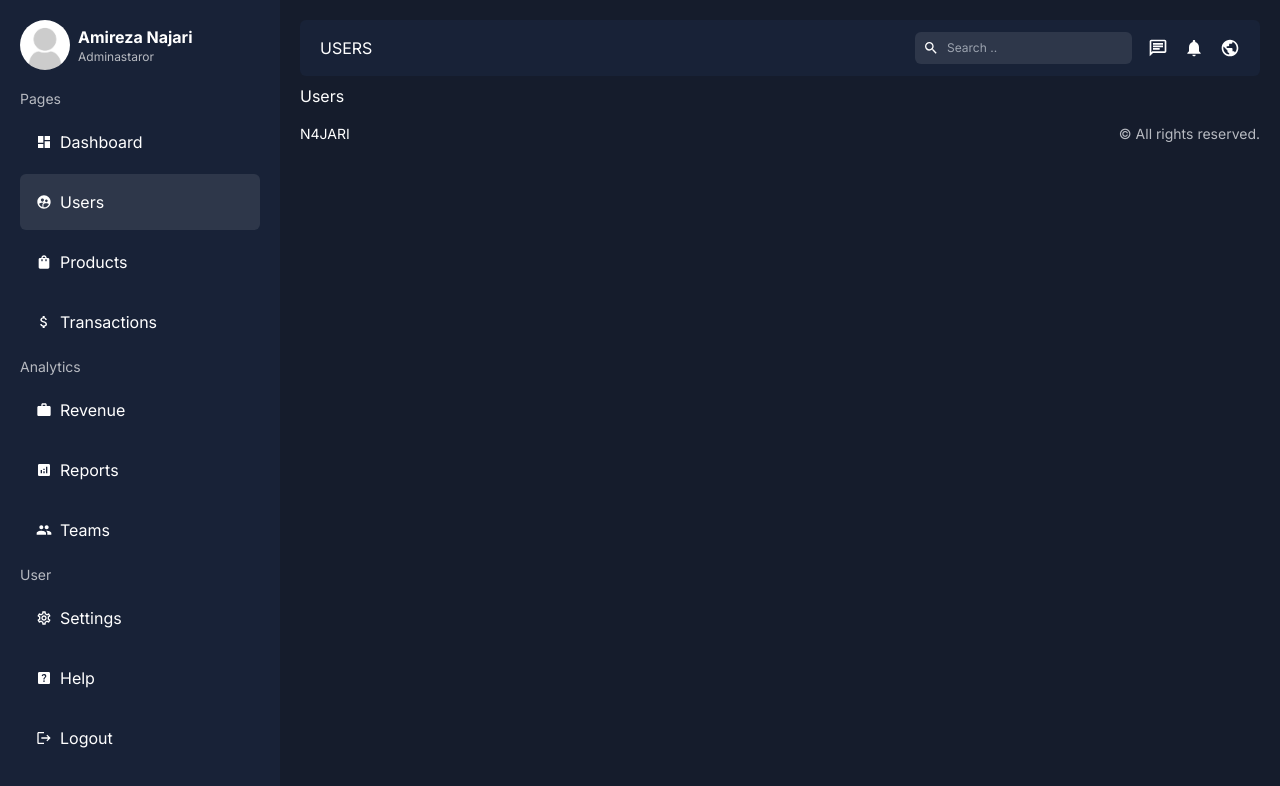
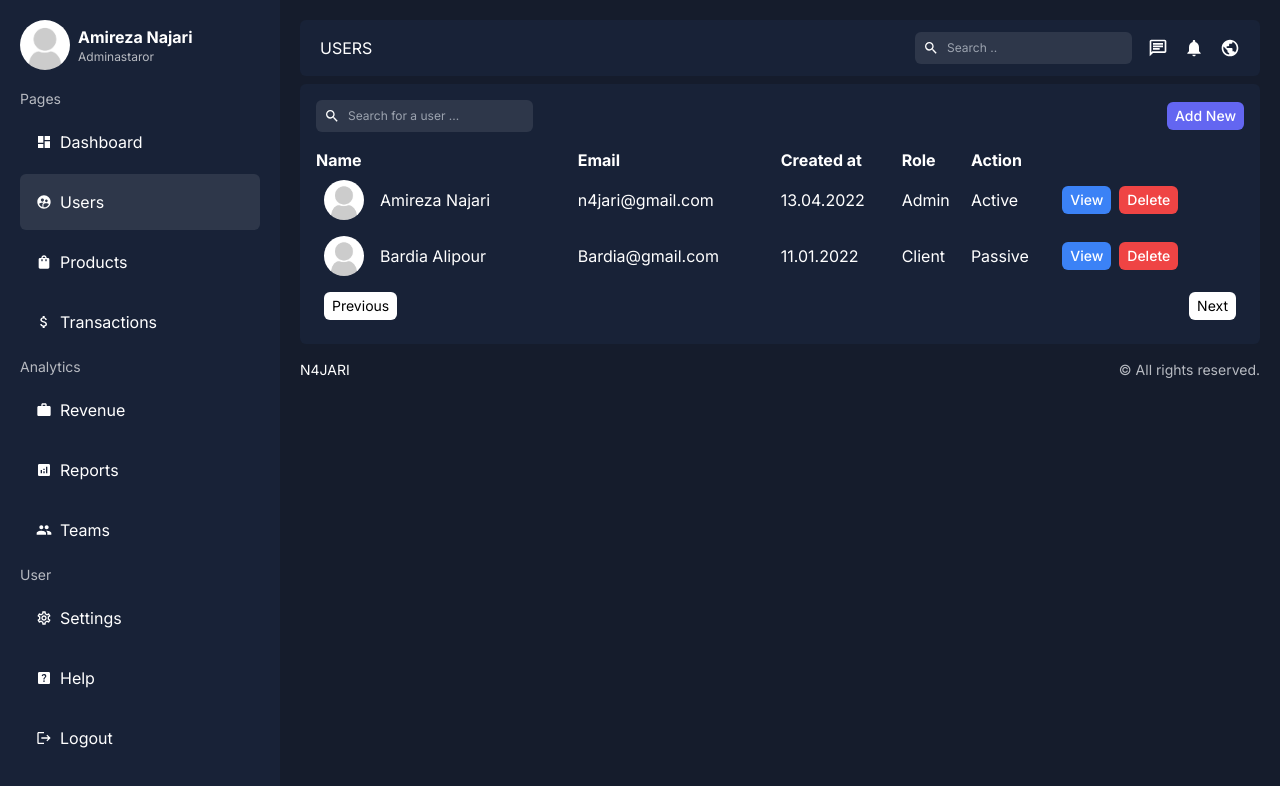
Before and after one commit to n4jari/admin, a Next.js app: page /dashboard/users in a window 1280 px wide. Shown: the top 786 px of the page. Built offline with nearby package versions, Linux system fonts and the light colour scheme.

Commit message:
feat-create users component and added style

```diff
--- a/app/dashboard/users/page.jsx
+++ b/app/dashboard/users/page.jsx
@@ -1,9 +1,96 @@
-import React from 'react'
+import Pagination from "@/app/ui/dashboard/pagination/Pagination";
+import Search from "@/app/ui/dashboard/search/Search";
+import Image from "next/image";
+import Link from "next/link";
 
 const Users = () => {
   return (
-    <div>Users</div>
-  )
-}
+    <div className="p-4 bg-soft rounded-md">
+      <div className="flex items-center justify-between mb-4">
+        <Search placeholder="Search for a user ..." />
+        <Link href="/dashboard/users/add">
+          <button className="py-1 px-2 text-sm font-medium bg-indigo-500 hover:bg-indigo-600 rounded-md border-none w-fit cursor-pointer">
+            Add New
+          </button>
+        </Link>
+      </div>
+      <table className="w-full text-left">
+        <thead>
+          <tr>
+            <th>Name</th>
+            <th>Email</th>
+            <th>Created at</th>
+            <th>Role</th>
+            <th>Action</th>
+            <th></th>
+          </tr>
+        </thead>
+        <tbody>
+          <tr>
+            <td className="p-2">
+              <div className="flex items-center gap-4">
+                <Image
+                  className="rounded-full object-cover"
+                  src="/noavatar.png"
+                  width={40}
+                  height={40}
+                  alt=""
+                />
+                Amireza Najari
+              </div>
+            </td>
+            <td>n4jari@gmail.com</td>
+            <td>13.04.2022</td>
+            <td>Admin</td>
+            <td>Active</td>
+            <td>
+              <div className="flex gap-2 py-1 px-2">
+                <Link href="/">
+                  <button className="py-1 px-2 text-sm font-medium bg-blue-500 hover:bg-blue-600 rounded-md border-none w-fit cursor-pointer">
+                    View
+                  </button>
+                </Link>
+                <button className="py-1 px-2 text-sm font-medium bg-red-500 hover:bg-red-600 rounded-md border-none w-fit cursor-pointer">
+                  Delete
+                </button>
+              </div>
+            </td>
+          </tr>
+          <tr>
+            <td className="p-2">
+              <div className="flex items-center gap-4">
+                <Image
+                  className="rounded-full object-cover"
+                  src="/noavatar.png"
+                  width={40}
+                  height={40}
+                  alt=""
+                />
+                Bardia Alipour
+              </div>
+            </td>
+            <td>Bardia@gmail.com</td>
+            <td>11.01.2022</td>
+            <td>Client</td>
+            <td>Passive</td>
+            <td>
+              <div className="flex gap-2 py-1 px-2">
+                <Link href="/">
+                  <button className="py-1 px-2 text-sm font-medium bg-blue-500 hover:bg-blue-600 rounded-md border-none w-fit cursor-pointer">
+                    View
+                  </button>
+                </Link>
+                <button className="py-1 px-2 text-sm font-medium bg-red-500 hover:bg-red-600 rounded-md border-none w-fit cursor-pointer">
+                  Delete
+                </button>
+              </div>
+            </td>
+          </tr>
+        </tbody>
+      </table>
+      <Pagination />
+    </div>
+  );
+};
 
-export default Users
+export default Users;
--- a/app/ui/dashboard/navbar/Navbar.jsx
+++ b/app/ui/dashboard/navbar/Navbar.jsx
@@ -14,7 +14,7 @@ const Navbar = () => {
     <div className="flex justify-between bg-soft rounded-md px-5 py-3 items-center mb-2">
       <div className="uppercase">{pathname.split("/").pop()}</div>
       <div className="flex items-center gap-4">
-        <div className="flex  items-center gap-1 rounded-md px-2 py-1 bg-active-sidebar">
+        <div className="flex items-center gap-1 rounded-md px-2 py-1 bg-active-sidebar">
           <MdSearch />
           <input
             className="bg-transparent text-xs p-1 outline-none border-none"
--- /dev/null
+++ b/app/ui/dashboard/pagination/Pagination.jsx
@@ -0,0 +1,16 @@
+import React from "react";
+
+const Pagination = () => {
+  return (
+    <div className="flex justify-between p-2 text-sm">
+      <button className="py-1 px-2 rounded-md bg-white hover:bg-gray-200 text-black disabled:cursor-not-allowed" disabled>
+        Previous
+      </button>
+      <button className="py-1 px-2 rounded-md bg-white text-black hover:bg-gray-200 disabled:cursor-not-allowed">
+        Next
+      </button>
+    </div>
+  );
+};
+
+export default Pagination;
--- a/app/ui/dashboard/rightbar/page.jsx
+++ b/app/ui/dashboard/rightbar/page.jsx
@@ -29,7 +29,7 @@ const RightBar = () => {
             tempora possimus. Odit atque saepe, quis sapiente accusantium
             numquam ipsa?
           </p>
-          <button className="flex items-center gap-1 p-2 text-sm font-medium bg-indigo-500 hover:bg-indigo-600 rounded-md border-none w-fit cursor-pointer">
+          <button className="flex items-center gap-1 py-1 px-2 text-sm font-medium bg-indigo-500 hover:bg-indigo-600 rounded-md border-none w-fit cursor-pointer">
             <MdPlayCircleFilled />
             Watch
           </button>
@@ -51,7 +51,7 @@ const RightBar = () => {
             tempora possimus. Odit atque saepe, quis sapiente accusantium
             numquam ipsa?
           </p>
-          <button className="flex items-center gap-1 p-2 text-sm font-medium bg-indigo-500 hover:bg-indigo-600 rounded-md border-none w-fit cursor-pointer">
+          <button className="flex items-center gap-1 py-1 px-2 text-sm font-medium bg-indigo-500 hover:bg-indigo-600 rounded-md border-none w-fit cursor-pointer">
             <MdReadMore />
             Learn
           </button>
--- /dev/null
+++ b/app/ui/dashboard/search/Search.jsx
@@ -0,0 +1,16 @@
+import { MdSearch } from "react-icons/md";
+
+const Search = ({ placeholder }) => {
+  return (
+    <div className="flex items-center gap-1 rounded-md px-2 py-1 bg-active-sidebar">
+      <MdSearch />
+      <input
+        className="bg-transparent text-xs p-1 outline-none border-none"
+        type="text"
+        placeholder={placeholder}
+      />
+    </div>
+  );
+};
+
+export default Search;
--- a/app/ui/dashboard/transactions/page.jsx
+++ b/app/ui/dashboard/transactions/page.jsx
@@ -16,7 +16,7 @@ const Transactions = () => {
         <tbody>
           <tr>
             <td className="p-2">
-              <div className="flex items-center gap-4 text-">
+              <div className="flex items-center gap-4">
                 <Image
                   className="rounded-full object-cover"
                   src="/noavatar.png"
```
